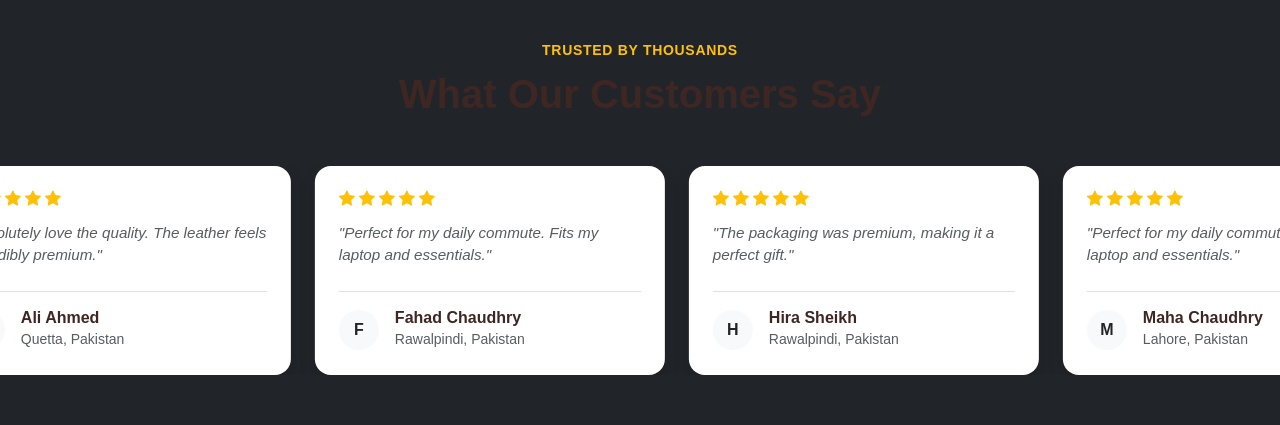
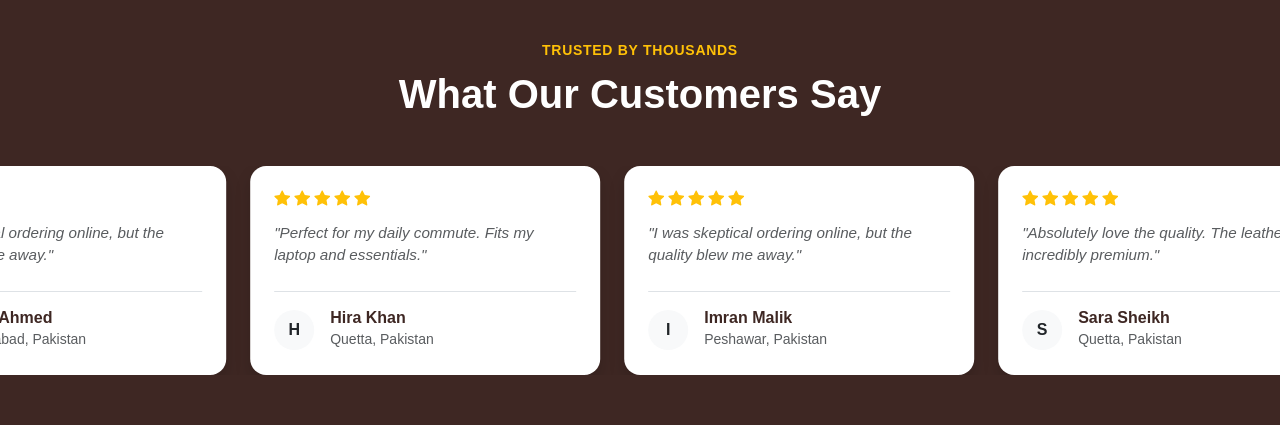
Before and after one commit to mhayyansheikh-source/Ali-Bags82-Premium-Leather-Bags-in-Pakistan, a Next.js app: page / in a window 1280 px wide. Shown: the part 3510-3935 px from the top of the page. Built offline with nearby package versions, Linux system fonts and the light colour scheme.

Commit message:
fix: update Testimonials color scheme and slow down marquee animation

```diff
--- a/app/components/Testimonials.tsx
+++ b/app/components/Testimonials.tsx
@@ -24,7 +24,7 @@ export default function Testimonials() {
   if (testimonials.length === 0) return null;
 
   return (
-    <section className="section-padding overflow-hidden bg-dark text-white">
+    <section className="section-padding overflow-hidden bg-premium-dark text-white">
       <div className="container-custom text-center mb-5">
         <motion.div
           initial={{ opacity: 0, y: -20 }}
@@ -33,7 +33,7 @@ export default function Testimonials() {
           transition={{ duration: 0.6 }}
         >
           <span className="text-warning text-uppercase tracking-wider small fw-bold">Trusted by Thousands</span>
-          <h2 className="display-6 fw-bold mt-2">What Our Customers Say</h2>
+          <h2 className="display-6 fw-bold mt-2 text-white">What Our Customers Say</h2>
         </motion.div>
       </div>
 
@@ -46,7 +46,7 @@ export default function Testimonials() {
             transition={{
               repeat: Infinity,
               ease: "linear",
-              duration: 80 // Adjust speed based on array size
+              duration: 150 // Slower speed (was 80)
             }}
             style={{ width: "fit-content" }}
           >
```
